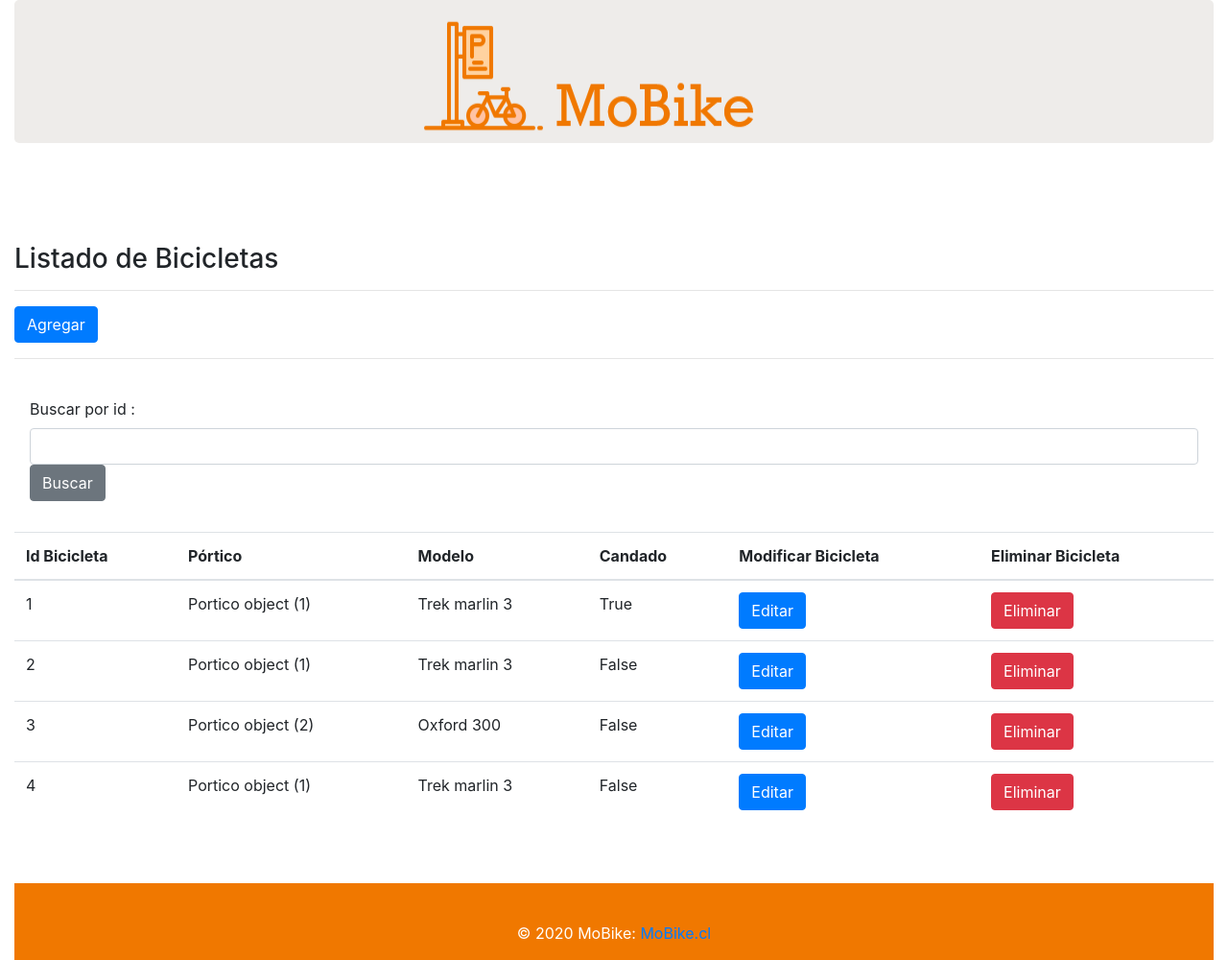
After one commit to Rodrigonu8/Solemne2-DWY, a Django app: template mysite/templates/Registro/listar_bicicleta_filtros.html in a window 1280 px wide. The commit adds this page. Shown: the whole page at 96% size. Run offline with Django 3.2, Linux system fonts and the light colour scheme; the template is opened without the code that fills it: values that come from a table or form of the project are taken from there, others are empty; data comes from the database, SQL or seed files in the repository; both versions use the stored data as it was after the commit; parts of the project's set-up code (start-up, migrations or seed data) failed here and were passed over; some libraries are stand-ins or nearby versions.

Commit message:
Listar_bicicletas con filtro

```diff
--- a/mysite/apps/Registro/urls.py
+++ b/mysite/apps/Registro/urls.py
@@ -47,5 +47,5 @@ urlpatterns = [
 
     path('del_bicicleta/<int:pk>', views.BicicletaDelete.as_view(), name='del_bicicleta'),
     # listar con filtros
-    path('listar_porticos', views.ListPortico , name="list_portico"),
+    path('listar_bicicleta', views.ListBicicleta , name="list_bicicleta"),
 ]
--- /dev/null
+++ b/mysite/templates/Registro/listar_bicicleta_filtros.html
@@ -0,0 +1,52 @@
+{% extends 'Registro/base.html' %}
+
+{% block titulo_principal %}
+
+<div id=titulo_pagina>
+    Lista de Bicicletas Registrados
+</div>
+{% endblock %}
+{% block content %}
+
+<h3>Listado de Bicicletas</h3>
+<hr>
+<a class="btn btn-primary" role="button" href="{% url 'agregar_bicicleta' %}">Agregar</a>
+<hr>
+<br>
+<form class="form-inline mb-5" method="GET">
+    <div class="form-group mx-3">
+        <label class="mr-2">Buscar por id :</label>
+        <input type="text" class="form-control mr-2" name="id-bicicleta">
+        <button class="btn btn-secondary" type="submit" name="btn-id-bicicleta">Buscar</button>
+    </div>
+</form>
+{% if object_list %}
+<table class="table table-hover">
+    <thead>
+        <tr>
+            <th>Id Bicicleta</th>
+            <th>Pórtico</th>
+            <th>Modelo</th>
+            <th>Candado</th>
+            <th>Modificar Bicicleta</th>
+            <th>Eliminar Bicicleta</th>
+        </tr>
+    </thead>
+    <tbody>
+        {% for b in object_list %}
+        <tr>
+            <td> {{ b.id_bicicleta }} </td>
+            <td> {{ b.id_portico }} </td>
+            <td> {{ b.modelo }} </td>
+            <td> {{ b.candado }} </td>
+            <td><a class="btn btn-primary" href="{% url 'edit_bicicleta' b.id_bicicleta %}">Editar</a></td>
+            <td>
+                <a class="btn btn-danger" href="{% url 'del_bicicleta' b.id_bicicleta %}">Eliminar</a>
+            </td>
+        </tr>
+        {% endfor %}
+    </tbody>
+</table>
+{% else %}
+<h1>No hay registros de carrera</h1>
+{% endif %} {% endblock %}
--- a/mysite/templates/base.html
+++ b/mysite/templates/base.html
@@ -38,10 +38,10 @@
                 {% if user.is_authenticated %}
                 {% if user.is_superuser %}
                 <div class="btnid">
-                    <a type="button" class="btn btn-primary btn-lg" href="{% url 'list_portico' %}">Pórticos</a>
+                    <a type="button" class="btn btn-primary btn-lg" href="{% url 'listar_porticos' %}">Pórticos</a>
                 </div>
                 <div class="btnid">
-                    <a type="button" class="btn btn-primary btn-lg" href="{% url 'listar_bicicletas' %}">Bicicletas</a>
+                    <a type="button" class="btn btn-primary btn-lg" href="{% url 'list_bicicleta' %}">Bicicletas</a>
                 </div>
                 <div class="btnid">
                     <a type="button" class="btn btn-primary btn-lg" href="{% url 'ejecutivo_list' %}">Ejecutivo</a>
```
Also changed, not shown: mysite/apps/Registro/views.py (+7 -16 lines), mysite/templates/Registro/listar_porticos_filtros.html (deleted, +0 -61 lines), mysite/db.sqlite3.
